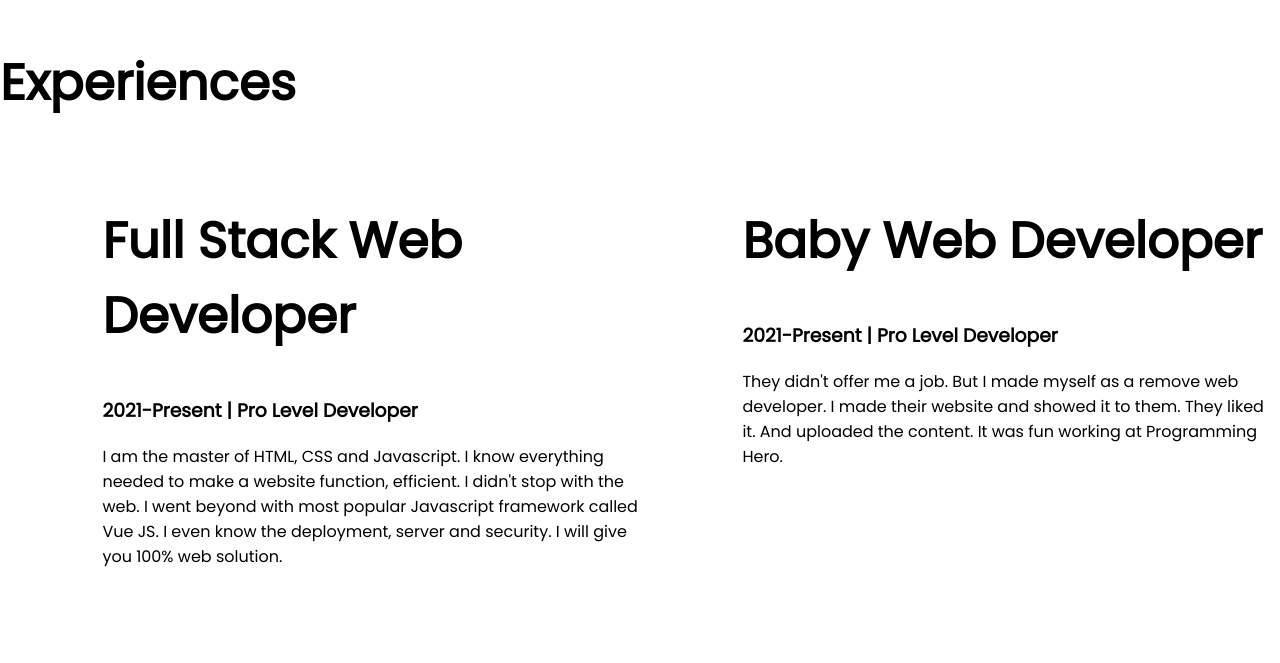
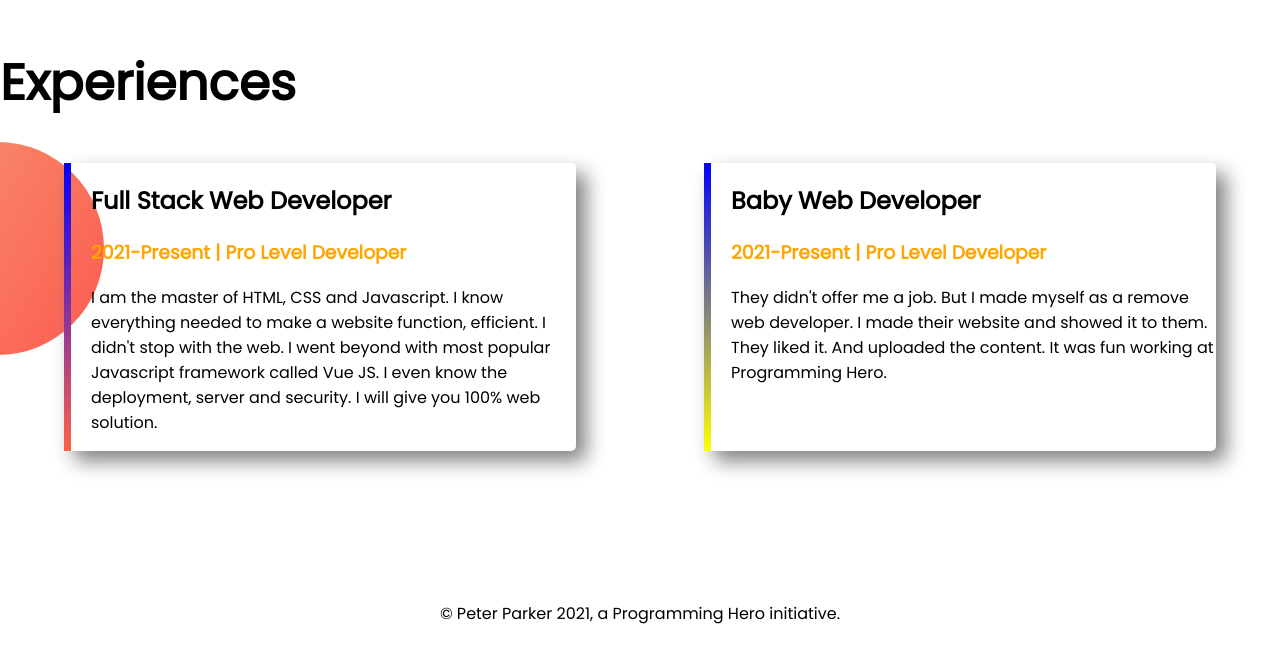
Before and after one commit to Aniksaha-ui/Portfolio, a plain HTML site: page index.html in a window 1280 px wide. Shown: the part 1137-1800 px from the top of the page. After the commit the page ends 1779 px from the top, so only its background shows below. Drawn offline with Linux system fonts and the light colour scheme.

Commit message:
final-project

```diff
--- a/index.html
+++ b/index.html
@@ -50,18 +50,18 @@
     <section class="experience-area">
         <h1>Experiences</h1>
         <div class="flexiable-container">
-            <div class="half-width">
-                <h1>Full Stack Web Developer</h1>
-                <h3>2021-Present | Pro Level Developer</h3>
+            <div id="full-stack-developer" class="exprience-item">
+                <h2>Full Stack Web Developer</h2>
+                <h3 class="name-color">2021-Present | Pro Level Developer</h3>
                 <p>I am the master of HTML, CSS and Javascript. I know everything needed to make a website function,
                     efficient. I didn't stop with the web. I went beyond with most popular Javascript framework called
                     Vue
                     JS. I even know the deployment, server and security. I will give you 100% web solution.</p>
             </div>
 
-            <div class="half-width">
-                <h1>Baby Web Developer</h1>
-                <h3>2021-Present | Pro Level Developer</h3>
+            <div id="web-developer" class="exprience-item">
+                <h2>Baby Web Developer</h2>
+                <h3 class="name-color">2021-Present | Pro Level Developer</h3>
                 <p>They didn't offer me a job. But I made myself as a remove web developer. I made their website and
                     showed
                     it to them. They liked it. And uploaded the content. It was fun working at Programming Hero.</p>
@@ -70,7 +70,9 @@
 
     </section>
 
-
+    <footer>
+        <p>© Peter Parker 2021, a Programming Hero initiative.</p>
+    </footer>
 
 </body>
 
--- a/style.css
+++ b/style.css
@@ -46,3 +46,35 @@ h1{
     background-repeat: no-repeat;
     background-position:right;
 }
+
+.experience-area{
+    background-image: url(images/exp-bg.png);
+    background-repeat: no-repeat;
+    background-position: left;
+}
+
+.exprience-item{
+    margin-left: 5%;
+    margin-right: 5%;
+    width: 40%;
+    padding-left: 20px;
+    box-shadow: 10px 10px 20px gray;
+    border-radius: 5px;
+}
+
+#full-stack-developer{
+    border-left: 7px solid;
+    border-image:linear-gradient(blue,tomato);
+    border-image-slice: 1;
+}
+
+
+#web-developer{
+    border-left: 7px solid;
+    border-image:linear-gradient(blue,yellow);
+    border-image-slice: 1;
+}
+
+footer p{
+    text-align: center;
+}
```
